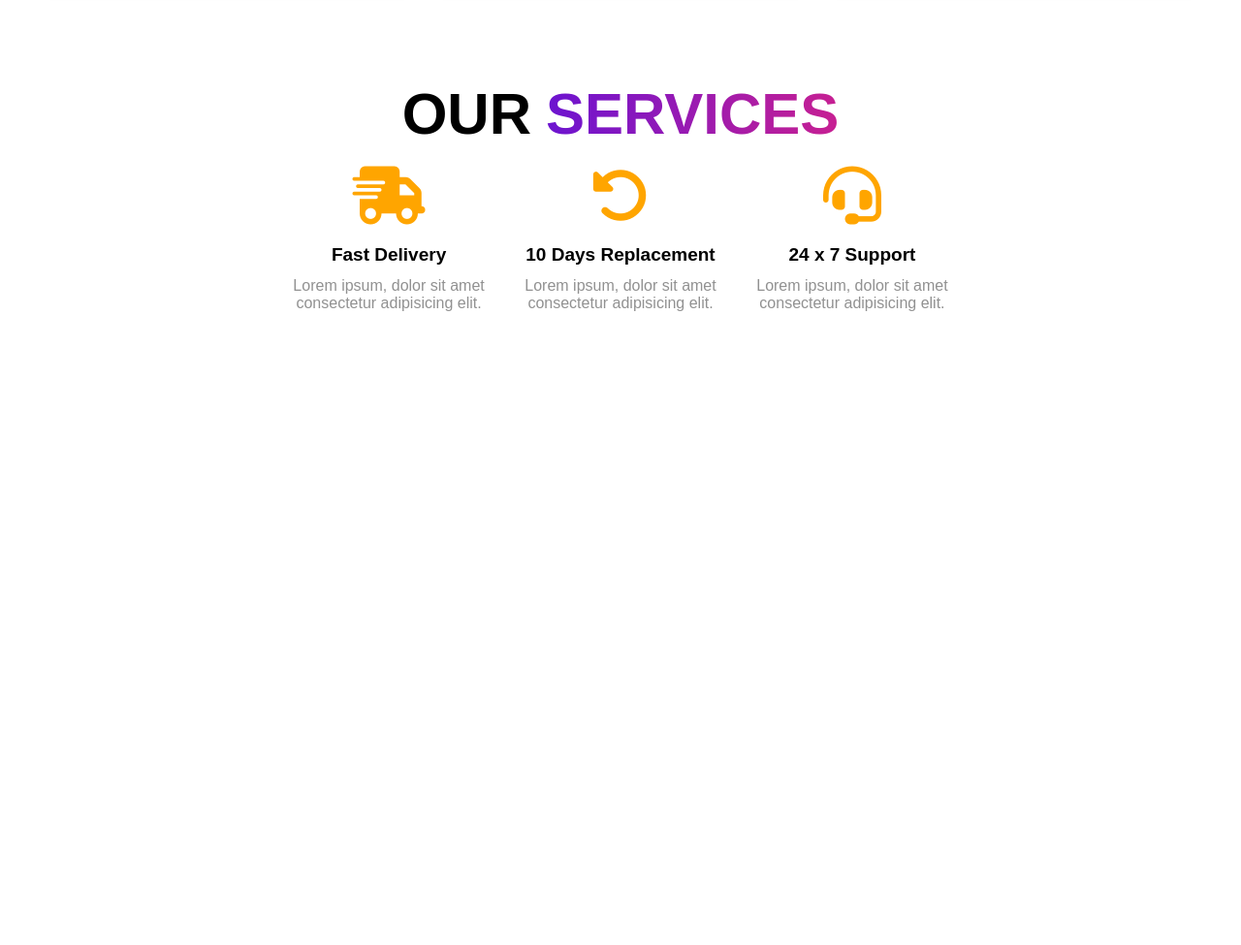
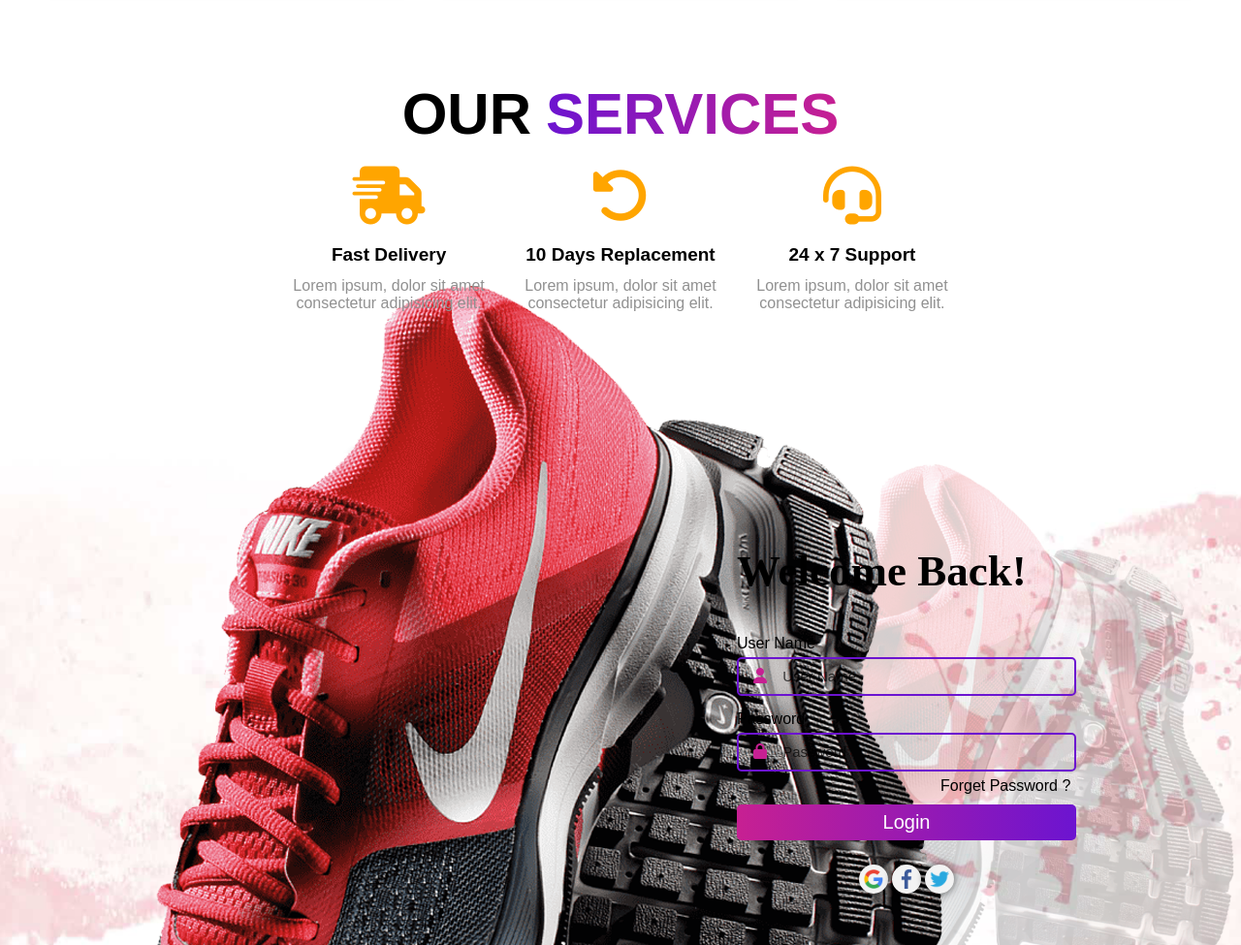
Before and after one commit to Markizdickabraz/Nike_shoes, a plain HTML site: page index.html in a window 1280 px wide. Shown: the part 3517-4492 px from the top of the page at 97% size. Before the commit the page ends 3909 px from the top, so only its background shows below. Drawn offline with Linux system fonts and the light colour scheme; a web font is replaced by a local one.

Commit message:
login form

```diff
--- a/index.html
+++ b/index.html
@@ -521,6 +521,48 @@
             </div>
         </div>
     </div>
+
+    <!-- login form-->
+
+    <div class="login_form">
+        <div class="left">
+            <img src="./image/logshoes.png" alt="login image">
+        </div>
+
+        <div class="right">
+            <h2>Welcome Back!</h2>
+            <form action="#" method="post">
+                <p>User Name</p>
+                <div class="user">
+                    <i class="fa-solid fa-user"></i>
+                    <input type="text" name="user" placeholder="User Name" class="user_name">
+                </div>
+
+                <p class="password_tag">Password</p>
+                <div class="password">
+                    <i class="fa-solid fa-lock"></i>
+                    <input type="text" name="password" placeholder="Password">
+                </div>
+
+                <p class="forget">Forget Password ?</p>
+                <button type="submit">Login</button>
+                <div class="login_icon">
+                    <a href="#">
+                        <img src="./image/google.png" alt="google icon">
+                    </a>
+                    <a href="#">
+                        <img src="./image/facebook.png" alt="facebook icon">
+                    </a>
+                    <a href="#">
+                        <img src="./image/twitter.png" alt="twitter icon">
+                    </a>
+
+                </div>
+            </form>
+        </div>
+
+    </div>
+
 </body>
 
 </html>
--- a/style.css
+++ b/style.css
@@ -550,3 +550,137 @@ section .main .button:hover i {
   color: #919191;
   margin-bottom: 60px;
 }
+
+/* login form  */
+
+.login_form {
+  width: 100%;
+  height: 100vh;
+  display: flex;
+  justify-content: space-around;
+  align-items: center;
+  background-image: url(image/loging_bg.png);
+  background-size: cover;
+  background-position: center;
+}
+
+.login_form .left {
+  width: 650px;
+}
+
+.login_form .right {
+  position: relative;
+  top: -50px;
+  left: -60px;
+  padding: 50px 80px;
+}
+
+.login_form .right h2 {
+  font-family: prevattscriptssk;
+  font-size: 45px;
+  margin-bottom: 40px;
+}
+
+.login_form .right p {
+  margin-bottom: 5px;
+}
+
+.login_form .right .user {
+  border: 2px solid #6c14d0;
+  border-radius: 5px;
+  width: 350px;
+  height: 40px;
+  display: flex;
+}
+
+.login_form .right .user i {
+  position: relative;
+  top: 9px;
+  left: 15px;
+  color: #c72092;
+}
+
+.login_form .right .user .user_name {
+  position: relative;
+  left: 9%;
+  width: 295px;
+  background: none;
+  outline: none;
+  border: none;
+  display: flex;
+  font-size: 15px;
+}
+
+.login_form .right .password_tag {
+  margin: 15px 0 5px 0;
+}
+
+.login_form .right .password {
+  border: 2px solid #6c14d0;
+  border-radius: 5px;
+  width: 350px;
+  height: 40px;
+  display: flex;
+}
+
+.login_form .right .password i {
+  position: relative;
+  top: 9px;
+  left: 15px;
+  color: #c72092;
+}
+
+.login_form .right .password input {
+  position: relative;
+  left: 9%;
+  width: 295px;
+  background: none;
+  outline: none;
+  border: none;
+  display: flex;
+  font-size: 15px;
+}
+
+::-webkit-input-placeholder {
+  color: black;
+  opacity: 0.7;
+}
+
+.login_form .right .forget {
+  position: relative;
+  left: 60%;
+  margin: 6px 0 10px 0;
+  cursor: pointer;
+}
+
+.login_form .right button {
+  width: 350px;
+  color: white;
+  padding: 7px 20px;
+  border: none;
+  border-radius: 5px;
+  font-size: 20px;
+  cursor: pointer;
+  background: linear-gradient(to right, #c72092, #6c14d0);
+}
+
+.login_form .right .login_icon {
+  display: flex;
+  align-items: center;
+  justify-content: center;
+  margin-top: 25px;
+}
+
+.login_form .right .login_icon a {
+  width: 30px;
+  height: 30px;
+  margin: 0 2px;
+  border-radius: 50%;
+  background: #f3f3f3;
+  box-shadow: 0 0 10px rgba(0, 0, 0, 0.6);
+}
+
+.login_form .right .login_icon img {
+  width: 20px;
+  margin: 5px 5px;
+}
```
